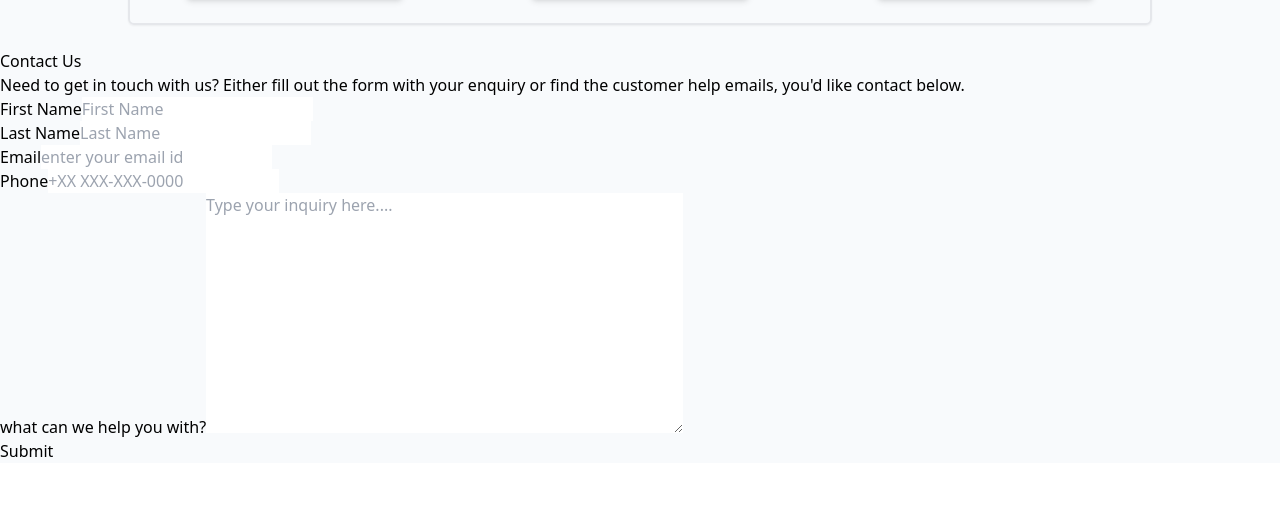
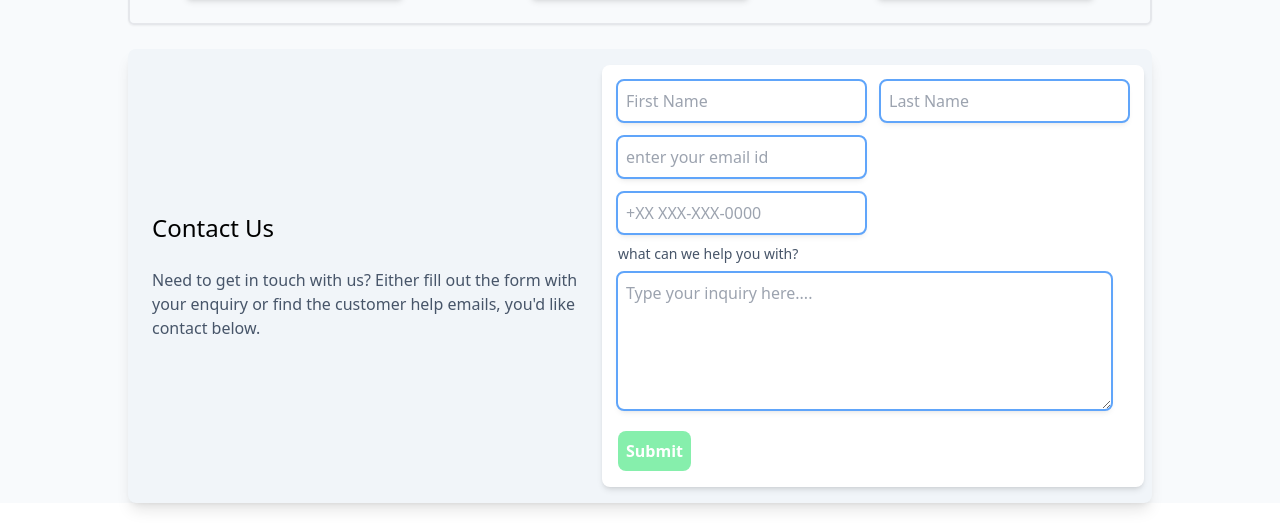
Before and after one commit to codewithcherry/Idonutcode_website_vite, a React (Vite) app: page /about in a window 1280 px wide. Shown: the part 2151-2675 px from the top of the page. Before the commit the page ends 2614 px from the top, so only its background shows below. Built offline with nearby package versions, Linux system fonts and the light colour scheme; no server answers.

Commit message:
style the contact us component

```diff
--- a/src/Components/About/ContactUs.jsx
+++ b/src/Components/About/ContactUs.jsx
@@ -2,52 +2,46 @@ import React from 'react'
 
 const ContactUs = () => {
   return (
-    <div>
-      <div>
-        <div>
+    <div className='my-6'>
+      <div className='flex justify-center'>
+        <div className='flex justify-center w-[80%] items-center bg-slate-100 p-2 rounded-lg shadow-lg py-4'>
             <div>
-                <h1>
+                <h1 className='text-2xl text-black font-medium m-2 p-2'>
                     Contact Us
                 </h1>
-                <p>
+                <p className='text-md m-2 p-2 text-slate-600'>
                     Need to get in touch with us? Either fill out the form with your enquiry  or find the customer help emails, you'd like contact below.
                 </p>
             </div>
-            <div>
+            <div className='shadow-md p-2 bg-white rounded-lg '>
                     <div>
                         <form >
-                           <div>
-                                <label htmlFor="firstname">
-                                    First Name
-                                </label>
-                                <input type="text" placeholder='First Name' />
+                           <div className='flex'>
+                                <div>
+
+                                        <input type="text" placeholder='First Name' className='m-2 p-2 rounded-md shadow-md outline outline-2 outline-blue-400 focus:outline-green-400' />
+                                </div>
+                                <div>
+
+                                        <input type="text" placeholder='Last Name' className='m-2 p-2 rounded-md shadow-md outline outline-2 outline-blue-400 focus:outline-green-400' />
+                                </div>
                            </div>
                            <div>
-                                <label htmlFor="lastName">
-                                    Last Name
-                                </label>
-                                <input type="text" placeholder='Last Name' />
+
+                                <input type="email" placeholder='enter your email id'  className='m-2 p-2 rounded-md shadow-md outline outline-2 outline-blue-400 focus:outline-green-400'/>
                            </div>
                            <div>
-                                <label htmlFor="emailid">
-                                    Email
-                                </label>
-                                <input type="email" placeholder='enter your email id' />
+
+                                <input type="phone" placeholder='+XX XXX-XXX-0000' className='m-2 p-2 rounded-md shadow-md outline outline-2 outline-blue-400 focus:outline-green-400'/>
                            </div>
                            <div>
-                                <label htmlFor="phonenumber">
-                                    Phone
+                                <label htmlFor="inquiry" className='m-2 text-sm text-slate-600'>
+                                    what can we help you with?
                                 </label>
-                                <input type="phone" placeholder='+XX XXX-XXX-0000'/>
+                                <textarea name="inquiry" id="inquiry" cols={50} rows={5} placeholder='Type your inquiry here....' className='m-2 p-2 rounded-md shadow-md outline outline-2 outline-blue-400 focus:outline-green-400'></textarea>
                            </div>
                            <div>
-                                <label htmlFor="inquiry">
-                                    what can we help you with?
-                                </label>
-                                <textarea name="inquiry" id="inquiry" cols={50} rows={10} placeholder='Type your inquiry here....'></textarea>
-                           </div>
-                           <div>
-                            <input type="submit" value={"Submit"} />
+                            <input type="submit" value={"Submit"} className='p-2 m-2 bg-green-300 rounded-lg text-white font-bold hover:bg-green-400' />
                            </div>
                         </form>
                     </div>
```
